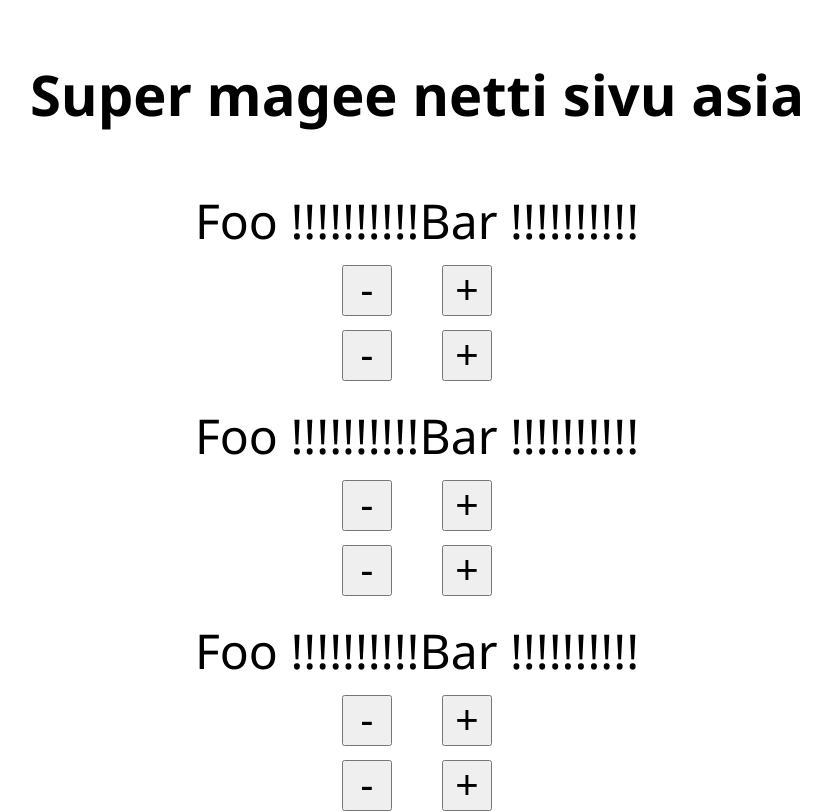
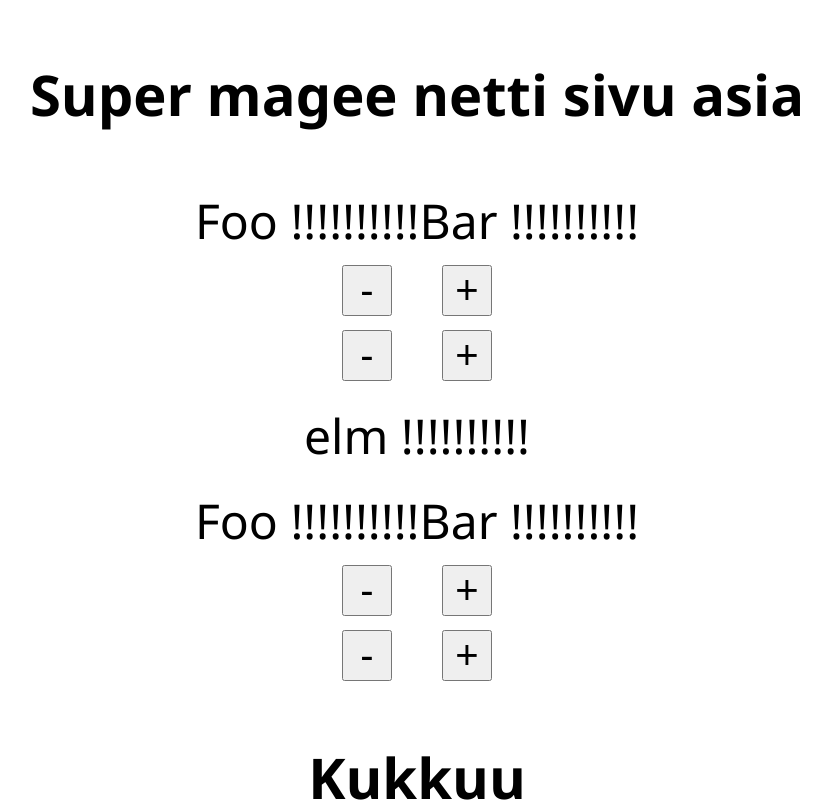
Before and after one commit to norpsa/ruoka-asia, a React (Create React App) app: page / in a window 1280 px wide. Shown: the top 812 px of the page, without its empty margins (223-1054 px from the left). Built offline with nearby package versions, Linux system fonts and the light colour scheme.

Commit message:
Add another (simplier) container

```diff
--- /dev/null
+++ b/src/components/Foo/Foo.tsx
@@ -0,0 +1,27 @@
+import * as React from 'react';
+
+export interface Props {
+  languageName: string;
+  fooEnthusiasmLevel?: number;
+}
+
+function Foo({
+  fooEnthusiasmLevel = 1,
+  languageName = 'foo'}: Props) {
+
+  return (
+    <div className="hello">
+      <div className="greeting">
+        {languageName} {getExclamationMarks(fooEnthusiasmLevel)}
+      </div>
+    </div>
+  );
+}
+
+export default Foo;
+
+// helpers
+
+function getExclamationMarks(numChars: number) {
+  return Array(numChars + 1).join('!');
+}
--- a/src/components/HelloAsia.tsx
+++ b/src/components/HelloAsia.tsx
@@ -1,11 +1,12 @@
 import * as React from 'react';
 
 import Hello from '../containers/Hello';
+import Foo from '../containers/Foo';
 
 const HelloAsia = () => (
   <div className="hello-asia">
     <Hello />
-    <Hello />
+    <Foo />
     <Hello />
   </div>
 );
--- /dev/null
+++ b/src/containers/Foo.tsx
@@ -0,0 +1,12 @@
+import Foo from '../components/Foo/Foo';
+import { RootState } from '../types/index';
+import { connect } from 'react-redux';
+
+export function mapStateToProps(state: RootState) {
+  return {
+    fooEnthusiasmLevel: state.foo.enthusiasmLevel,
+    languageName: state.foo.languageName,
+  };
+}
+
+export default connect(mapStateToProps)(Foo);
```
